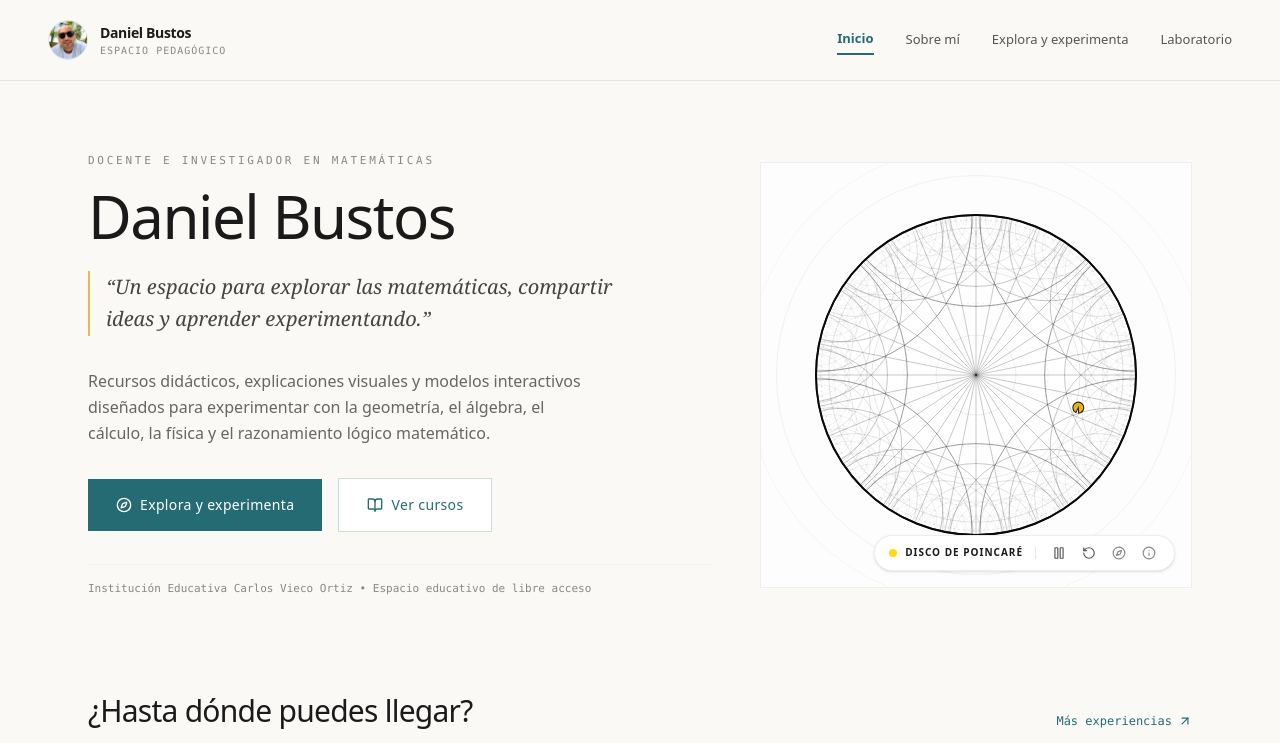
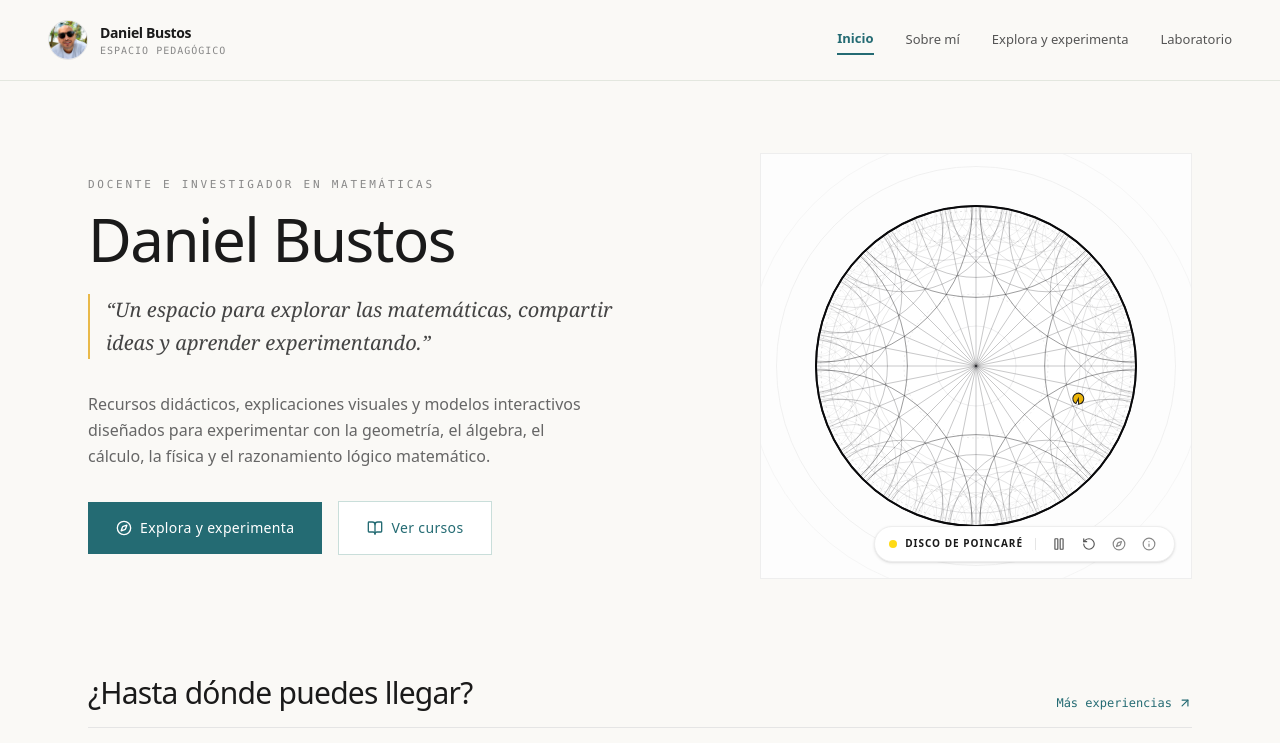
Before and after one commit to danielbustosrios/Daniel-Bustos-interactivo, a React (Vite) app: page / in a window 1280 px wide. Shown: the top 743 px of the page. Built offline with nearby package versions, Linux system fonts and the light colour scheme.

Commit message:
Quitar leyenda institucional bajo la portada

```diff
--- a/src/views/HomeView.tsx
+++ b/src/views/HomeView.tsx
@@ -57,11 +57,6 @@ export const HomeView: React.FC<HomeViewProps> = ({ onNavigate }) => {
               </button>
             </div>
 
-            <div className="mt-8 pt-4 border-t border-[#EEEEEE]">
-              <p className="text-[11px] text-[#888888] font-mono">
-                {teacherProfileData.institution} • Espacio educativo de libre acceso
-              </p>
-            </div>
           </div>
 
           {/* Right Column: Poincaré Disk Visual */}
```
